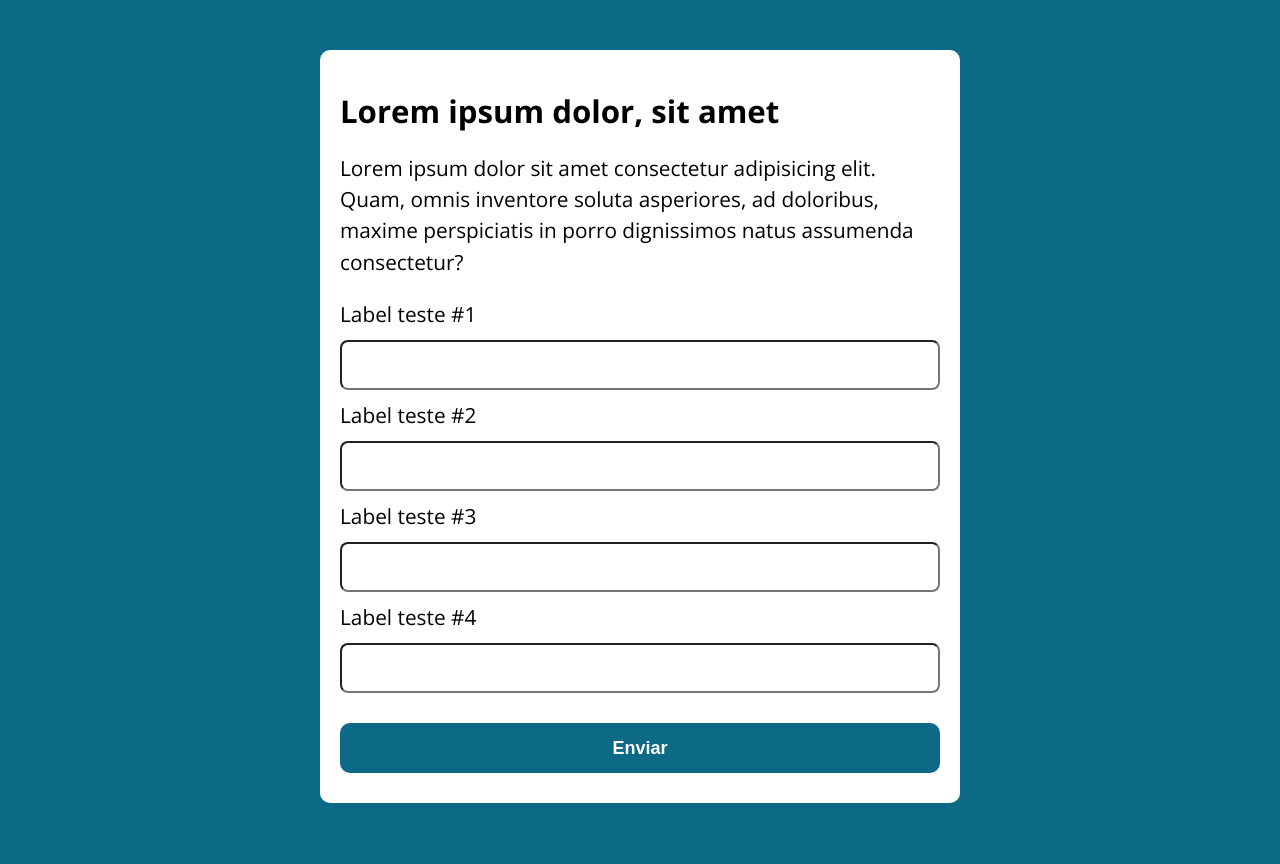
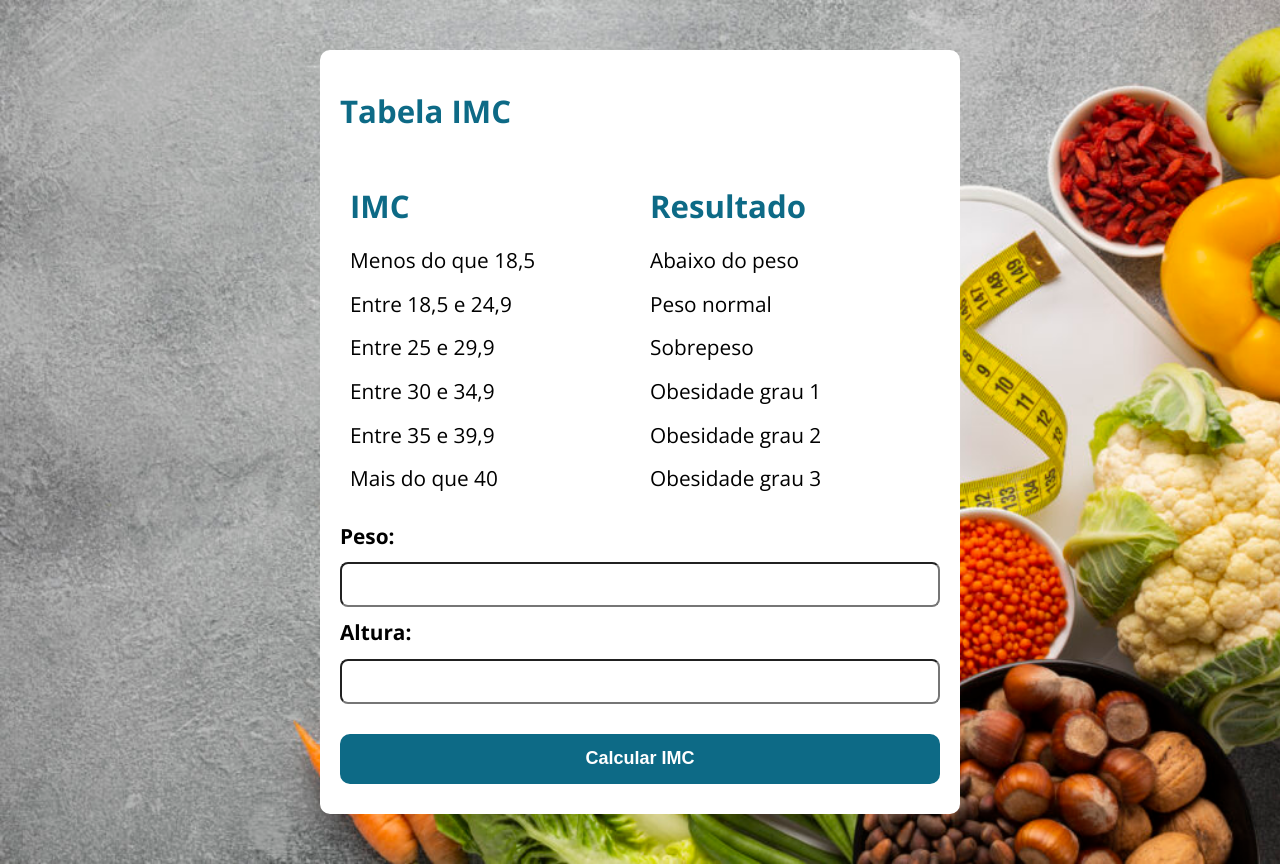
Before and after one commit to thalesrr1/JSLearningLab, a plain HTML site: page CalculateIMC/index.html in a window 1280 px wide. Drawn offline with nearby package versions, Linux system fonts and the light colour scheme; files that its build step writes are made by us from their sources.

Commit message:
HTML info fix, background img, titles styled

```diff
--- a/CalculateIMC/assets/css/style.css
+++ b/CalculateIMC/assets/css/style.css
@@ -11,9 +11,11 @@
 }
 
 body {
+  background-image: url(../img/saudeimc.jpg);
+  background-repeat: no-repeat;
+  background-size: cover;
   margin: 0;
   padding: 0;
-  background: var(--primary-color);
   font-family: 'Open sans', sans-serif;
   font-size: 1.3em;
   line-height: 1.5em;
@@ -27,6 +29,20 @@ body {
   border-radius: 10px;
 }
 
+h1 {
+  color: var(--primary-color);
+  font-weight: 700;
+}
+.table-imc {
+  display: flex;
+  line-height: 1.1;
+}
+
+.table-imc div {
+  flex: 1;
+  margin: 10px;
+}
+
 form input, form label, form button {
   height: 80;
   display: block;
@@ -34,9 +50,13 @@ form input, form label, form button {
   margin-bottom: 10px;
 }
 
+form label {
+  font-weight: 700;
+}
+
 form input {
   font-size: 24px;
-  height: 50px;
+  height: 45px;
   padding: 0 20px;
   border-radius: 8px;
 }
--- a/CalculateIMC/assets/js/main.js
+++ b/CalculateIMC/assets/js/main.js
@@ -0,0 +1,2 @@
+// Capturar evento de submit do usuário
+// Capture user submit event
--- a/CalculateIMC/index.html
+++ b/CalculateIMC/index.html
@@ -3,29 +3,43 @@
 <head>
     <meta charset="UTF-8">
     <meta name="viewport" content="width=device-width, initial-scale=1.0">
-    <title>Modelo</title>
-    <link rel="stylesheet" href="/modelo/assets/css/style.css">
+    <title>Cálcule o seu IMC</title>
+    <link rel="stylesheet" href="./assets/css/style.css">
 </head>
 <body>
     <section class="container">
-        <h1>Lorem ipsum dolor, sit amet</h1>
-        <p>Lorem ipsum dolor sit amet consectetur adipisicing elit. Quam, omnis inventore soluta asperiores, ad doloribus, maxime perspiciatis in porro dignissimos natus assumenda consectetur?</p>
+        <h1>Tabela IMC</h1>
+        <div class="table-imc">
+            <div>
+                <h1>IMC</h1>
+                <p>Menos do que 18,5</p>
+                <p>Entre 18,5 e 24,9</p>
+                <p>Entre 25 e 29,9</p>
+                <p>Entre 30 e 34,9</p>
+                <p>Entre 35 e 39,9</p>
+                <p>Mais do que 40</p>
+            </div>
+            <div>
+                <h1>Resultado</h1>
+                <p>Abaixo do peso</p>
+                <p>Peso normal</p>
+                <p>Sobrepeso</p>
+                <p>Obesidade grau 1</p>
+                <p>Obesidade grau 2</p>
+                <p>Obesidade grau 3</p>
+            </div>
+        </div>
 
         <form action="">
-            <label for="">Label teste #1</label>
-            <input type="text" id="input-teste-1">
+            <label for="">Peso:</label>
+            <input type="text" id="weight">
 
-            <label for="">Label teste #2</label>
-            <input type="text" id="input-teste-2">
+            <label for="">Altura:</label>
+            <input type="text" id="height">
+            <button>Calcular IMC</button>
+        </form>
 
-            <label for="">Label teste #3</label>
-            <input type="text" id="input-teste-3">
-
-            <label for="">Label teste #4</label>
-            <input type="text" id="input-teste-4">
-
-            <button>Enviar</button>
-        </form>
+        <div class="answer"></div>
     </section>
 
     <script src="./assets/js/main.js"></script>
```
Also changed, not shown: CalculateIMC/assets/img/saudeimc.jpg (added).
